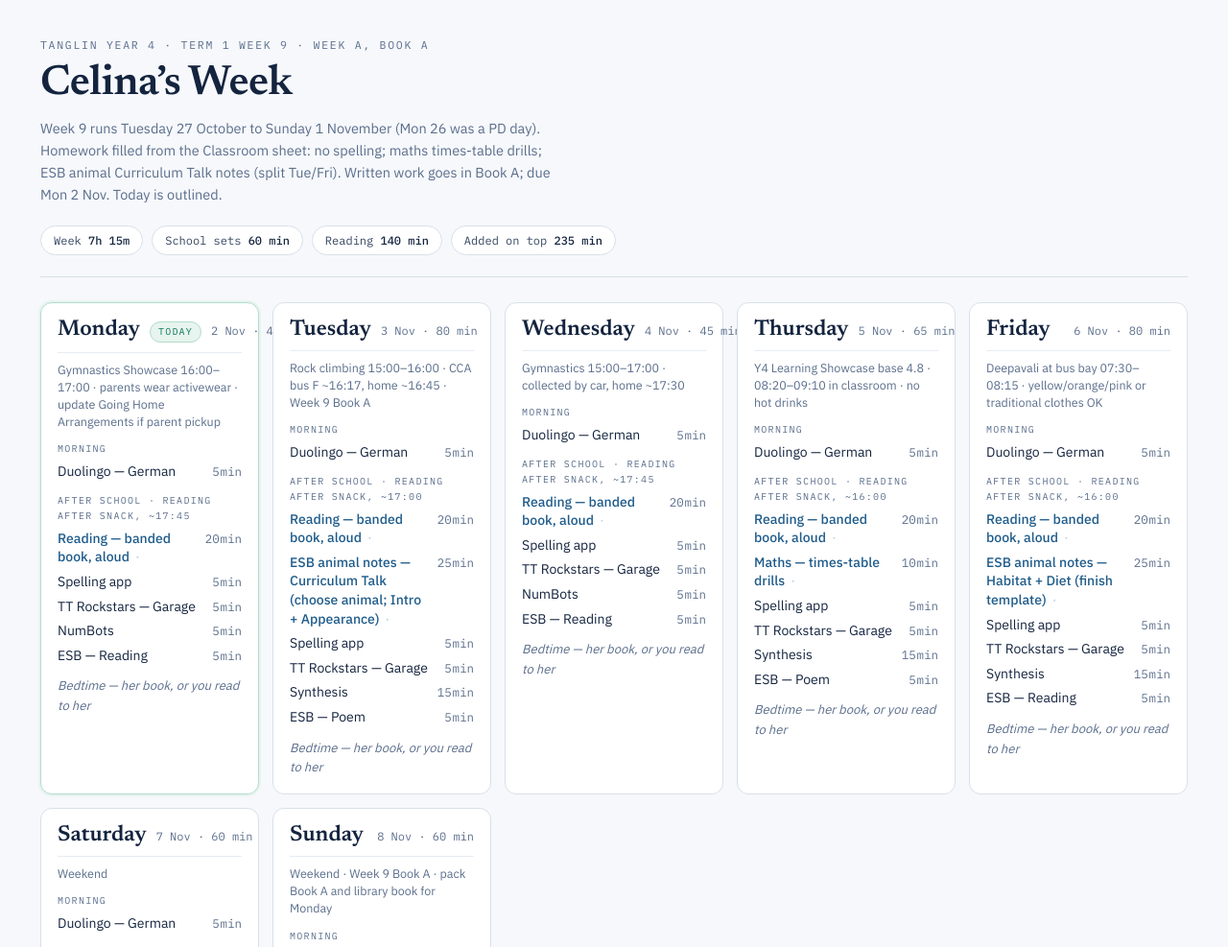
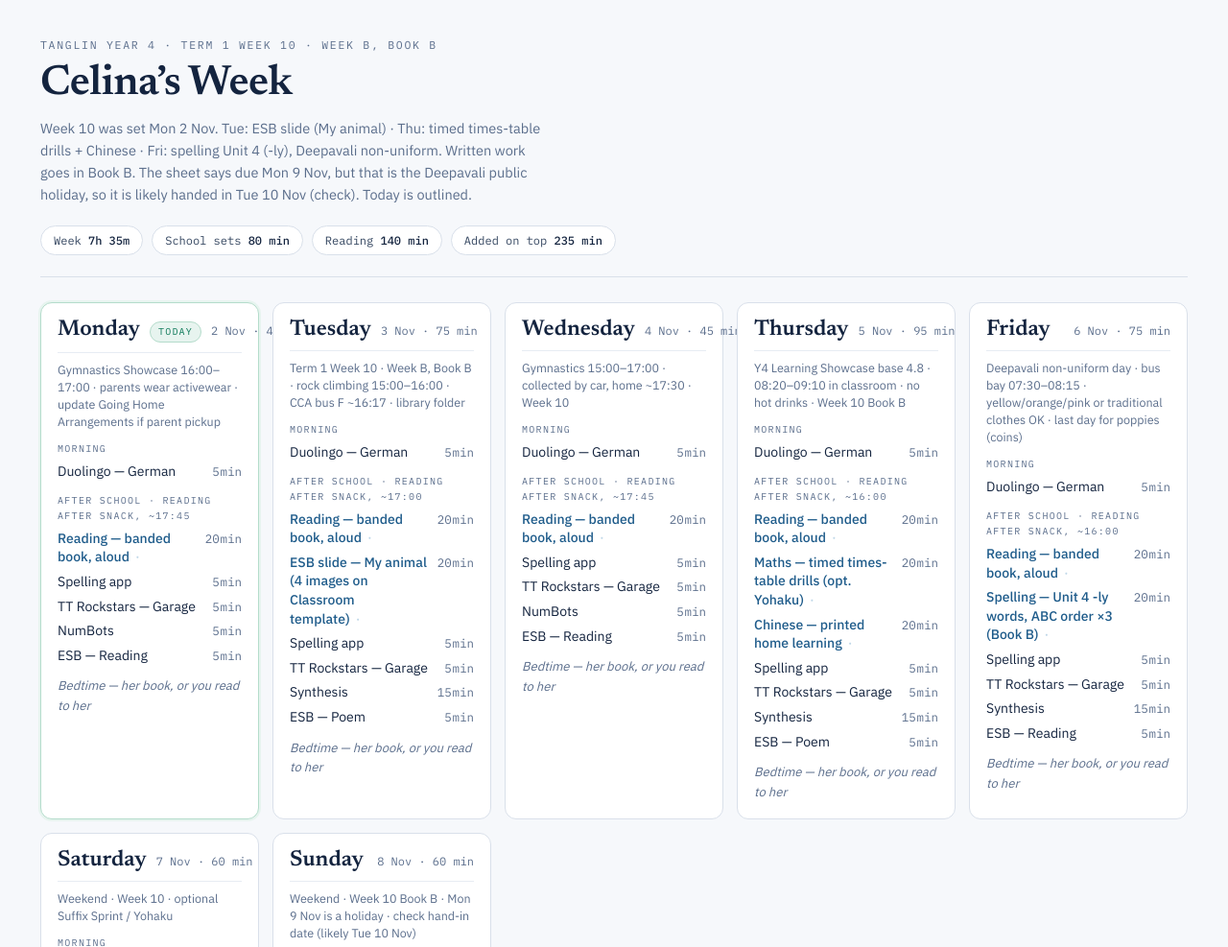
Before and after one commit to Ben10c/celina-today, a plain HTML site: page week.html in a window 1280 px wide. Shown: the top 987 px of the page at 96% size. Drawn offline with Linux system fonts and the light colour scheme.

Commit message:
Week 10 (Week B, Book B): ESB slide Tue, maths+Chinese Thu, spelling -ly Fri, Deepavali dates

```diff
--- a/week.html
+++ b/week.html
@@ -64,9 +64,9 @@ h1{font-family:Newsreader,Georgia,serif;font-weight:600;font-size:clamp(30px,4.4
 </style>
 <div class="wrap">
 <header>
-  <p class="eyebrow">Tanglin Year 4 &middot; Term 1 Week 9 &middot; Week A, Book A</p>
+  <p class="eyebrow">Tanglin Year 4 &middot; Term 1 Week 10 &middot; Week B, Book B</p>
   <h1>Celina&rsquo;s Week</h1>
-  <p class="sub">Week 9 runs Tuesday 27 October to Sunday 1 November (Mon 26 was a PD day). Homework filled from the Classroom sheet: no spelling; maths times-table drills; ESB animal Curriculum Talk notes (split Tue/Fri). Written work goes in Book A; due Mon 2 Nov. Today is outlined.</p>
+  <p class="sub">Week 10 was set Mon 2 Nov. Tue: ESB slide (My animal) · Thu: timed times-table drills + Chinese · Fri: spelling Unit 4 (-ly), Deepavali non-uniform. Written work goes in Book B. The sheet says due Mon 9 Nov, but that is the Deepavali public holiday, so it is likely handed in Tue 10 Nov (check). Today is outlined.</p>
   <div class="totals" id="totals"></div>
 </header>
 <div class="grid" id="grid"></div>
@@ -81,17 +81,17 @@ var DAYS=["Sunday","Monday","Tuesday","Wednesday","Thursday","Friday","Saturday"
 var SCHED={
 1:{ctx:"Gymnastics 15:00–17:00 · collected by car, home ~17:30",read:"after snack, ~17:45",
    items:[["Reading — banded book, aloud",20,"school"],["Spelling app",5,""],["TT Rockstars — Garage",5,""],["NumBots",5,""]]},
-2:{ctx:"Rock climbing 15:00–16:00 · CCA bus F ~16:17, home ~16:45 · Week 9 Book A",read:"after snack, ~17:00",
-   items:[["Reading — banded book, aloud",20,"school"],["ESB animal notes — Curriculum Talk (choose animal; Intro + Appearance)",25,"school"],["Spelling app",5,""],["TT Rockstars — Garage",5,""],["Synthesis",15,""]]},
-3:{ctx:"Gymnastics 15:00–17:00 · collected by car, home ~17:30",read:"after snack, ~17:45",
+2:{ctx:"Rock climbing 15:00–16:00 · CCA bus F ~16:17, home ~16:45 · Week 10 Book B · library folder",read:"after snack, ~17:00",
+   items:[["Reading — banded book, aloud",20,"school"],["ESB slide — My animal (4 images on Classroom template)",20,"school"],["Spelling app",5,""],["TT Rockstars — Garage",5,""],["Synthesis",15,""]]},
+3:{ctx:"Gymnastics 15:00–17:00 · collected by car, home ~17:30 · Week 10",read:"after snack, ~17:45",
    items:[["Reading — banded book, aloud",20,"school"],["Spelling app",5,""],["TT Rockstars — Garage",5,""],["NumBots",5,""]]},
-4:{ctx:"No CCA · bus 062 ~15:12 Great Eastern Mansions, home ~15:45 · Week 9",read:"after snack, ~16:00",
-   items:[["Reading — banded book, aloud",20,"school"],["Maths — times-table drills",10,"school"],["Spelling app",5,""],["TT Rockstars — Garage",5,""],["Synthesis",15,""]]},
-5:{ctx:"No CCA · bus 062 ~15:12 · Week 9",read:"after snack, ~16:00",
-   items:[["Reading — banded book, aloud",20,"school"],["ESB animal notes — Habitat + Diet (finish template)",25,"school"],["Spelling app",5,""],["TT Rockstars — Garage",5,""],["Synthesis",15,""]]},
-6:{ctx:"Weekend",read:"late morning",
+4:{ctx:"No CCA · bus 062 ~15:12 Great Eastern Mansions, home ~15:45 · Week 10 Book B",read:"after snack, ~16:00",
+   items:[["Reading — banded book, aloud",20,"school"],["Maths — timed times-table drills (opt. Yohaku)",20,"school"],["Chinese — printed home learning",20,"school"],["Spelling app",5,""],["TT Rockstars — Garage",5,""],["Synthesis",15,""]]},
+5:{ctx:"No CCA · bus 062 ~15:12 · Week 10 Book B",read:"after snack, ~16:00",
+   items:[["Reading — banded book, aloud",20,"school"],["Spelling — Unit 4 -ly words, ABC order ×3 (Book B)",20,"school"],["Spelling app",5,""],["TT Rockstars — Garage",5,""],["Synthesis",15,""]]},
+6:{ctx:"Weekend · Week 10 · optional Suffix Sprint / Yohaku",read:"late morning",
    items:[["Reading — banded book, aloud",20,"school"],["Spelling app",5,""],["Synthesis",20,""],["TT Rockstars — Garage",5,""]]},
-0:{ctx:"Weekend · Week 9 Book A · pack Book A and library book for Monday",read:"late morning",
+0:{ctx:"Weekend · Week 10 Book B · Mon 9 Nov is a holiday · check hand-in date (likely Tue 10 Nov)",read:"late morning",
    items:[["Reading — banded book, aloud",20,"school"],["Spelling app",5,""],["Synthesis",20,""],["TT Rockstars — Garage",5,""]]}
 };
 
@@ -122,8 +122,11 @@ var OVERRIDE={
  "2026-10-27":{ctx:"First day back · Term 1 Week 9 · Week A, Book A · rock climbing 15:00–16:00 · CCA bus F ~16:17",read:"after snack, ~17:00",normal:true,extra:"Book A work started — ESB animal notes tonight. Due Mon 2 Nov."},
  "2026-10-30":{ctx:"House Day · house kit all day · Y4 Swimming Gala P4–5 (full swim kit) · snack + CCAs as usual",normal:true},
  "2026-11-02":{ctx:"Gymnastics Showcase 16:00–17:00 · parents wear activewear · update Going Home Arrangements if parent pickup",normal:true},
- "2026-11-05":{ctx:"Y4 Learning Showcase base 4.8 · 08:20–09:10 in classroom · no hot drinks",normal:true},
- "2026-11-06":{ctx:"Deepavali at bus bay 07:30–08:15 · yellow/orange/pink or traditional clothes OK",normal:true}
+ "2026-11-03":{ctx:"Term 1 Week 10 · Week B, Book B · rock climbing 15:00–16:00 · CCA bus F ~16:17 · library folder",read:"after snack, ~17:00",normal:true,extra:"Week 10 sheet is in (set Mon 2 Nov). Tonight: the ESB slide on Classroom. Hand-in: sheet says Mon 9 Nov, but that's a public holiday, so likely Tue 10 Nov. Check."},
+ "2026-11-04":{ctx:"Gymnastics 15:00–17:00 · collected by car, home ~17:30 · Week 10",normal:true},
+ "2026-11-05":{ctx:"Y4 Learning Showcase base 4.8 · 08:20–09:10 in classroom · no hot drinks · Week 10 Book B",normal:true,extra:"Tomorrow is Deepavali non-uniform: lay out bright colours or traditional dress + poppy coins tonight."},
+ "2026-11-06":{ctx:"Deepavali non-uniform day · bus bay 07:30–08:15 · yellow/orange/pink or traditional clothes OK · last day for poppies (coins)",normal:true,extra:"Long weekend: Mon 9 Nov is the Deepavali public holiday, no school."},
+ "2026-11-09":{ctx:"Deepavali public holiday · no school",read:"late morning",extra:"Week 10 Book B goes in on the next school day (likely Tue 10 Nov). Check."}
 };
 function dayPlan(dt){var p=dayPlan0(dt);var n=Math.round(Date.UTC(dt.getFullYear(),dt.getMonth(),dt.getDate())/864e5);p.items=p.items.concat([[n%2?'ESB \u2014 Reading':'ESB \u2014 Poem',5,'']]);return p;}
 function dayPlan0(dt){
@@ -138,9 +141,9 @@ function dayTotal(p){var n=5;p.items.forEach(function(i){n+=i[1]});return n}
   var now=new Date(),today=now.getDay();var mon=new Date(now);mon.setDate(now.getDate()-((today+6)%7));var anyHol=false;
   var order=[1,2,3,4,5,6,0];
   var grid=document.getElementById('grid');
-  var week=0;
+  var week=0, schoolMin=0;
   order.forEach(function(d){
-    var dt=new Date(mon);dt.setDate(mon.getDate()+((d+6)%7));var s=dayPlan(dt);var cut=new Date(2026,9,27);if(s.hol&&dt>=cut)anyHol=true;var tot=dayTotal(s); week+=tot;
+    var dt=new Date(mon);dt.setDate(mon.getDate()+((d+6)%7));var s=dayPlan(dt);var cut=new Date(2026,10,10);if(s.hol&&dt>=cut)anyHol=true;var tot=dayTotal(s); week+=tot; s.items.forEach(function(i){if(i[2]==='school'&&!/^Reading/.test(i[0]))schoolMin+=i[1];});
     var el=document.createElement('section');
     el.className='day'+(d===today?' is-today':'');
     var items=s.items.map(function(i){
@@ -161,6 +164,6 @@ function dayTotal(p){var n=5;p.items.forEach(function(i){n+=i[1]});return n}
   var h=Math.floor(week/60), m=week%60;
   document.getElementById('totals').innerHTML =
     '<span class="chip">Week <b>'+h+'h '+m+'m</b></span>'+
-    (anyHol?'':'<span class="chip">School sets <b>60 min</b></span>'+'<span class="chip">Reading <b>140 min</b></span>'+'<span class="chip">Added on top <b>'+(week-200)+' min</b></span>');
+    (anyHol?'':'<span class="chip">School sets <b>'+schoolMin+' min</b></span>'+'<span class="chip">Reading <b>140 min</b></span>'+'<span class="chip">Added on top <b>'+(week-140-schoolMin)+' min</b></span>');
 })();
 </script>
```
Also changed, not shown: index.html (+8 -2 lines), today.html (+17 -14 lines), week10-coaching.html (added, +35 -0 lines).
